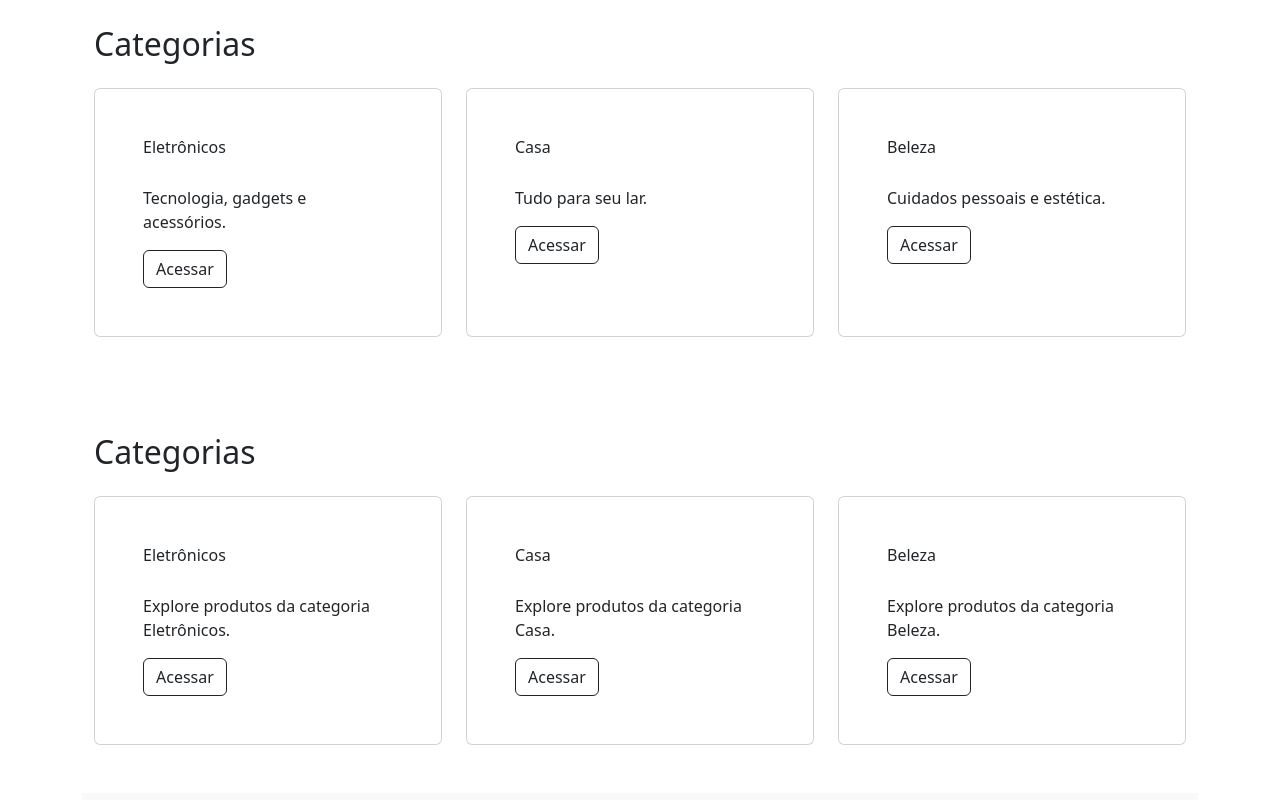
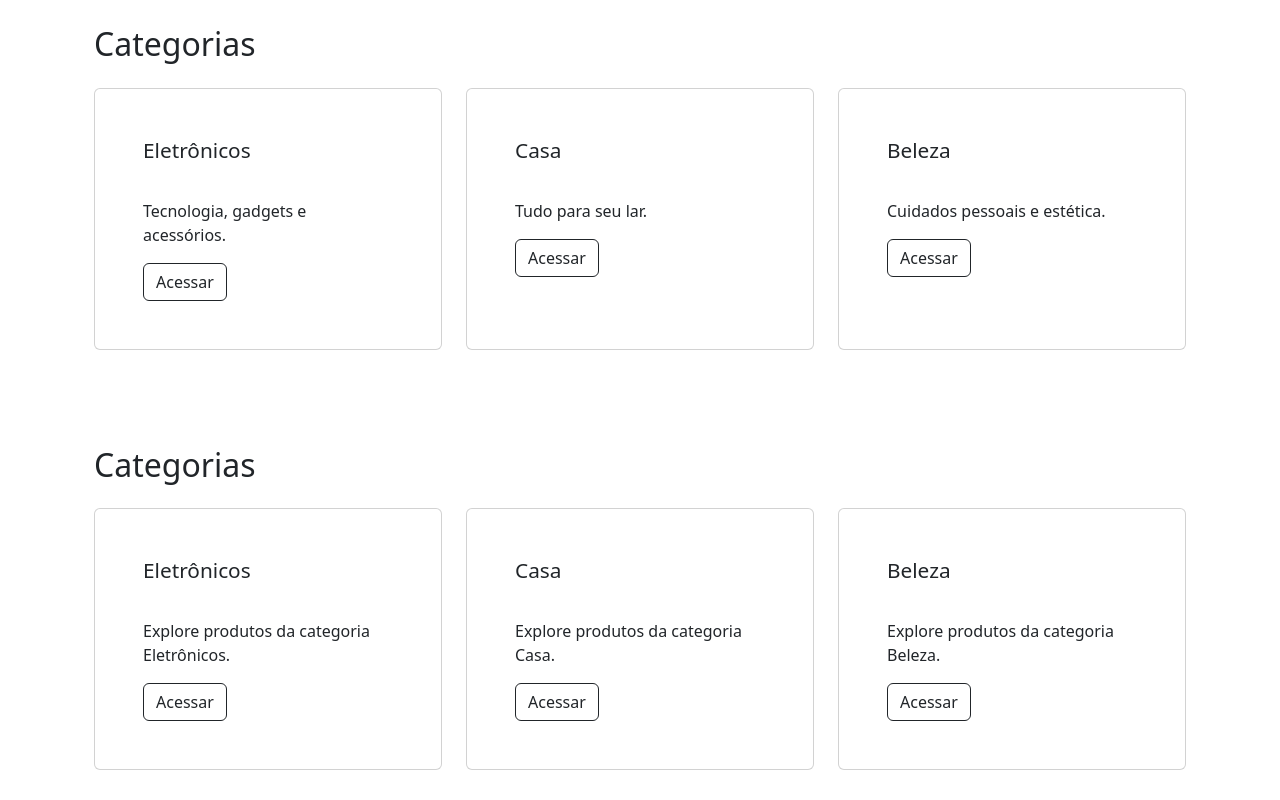
Before and after one commit to dcs30000/landingPage-reactjsBootstrap, a React (Vite) app: page / in a window 1280 px wide. Shown: the part 800-1600 px from the top of the page. Built offline with nearby package versions, Linux system fonts and the light colour scheme.

Commit message:
aumentei o tamanho da fonte do titulo dos cards (card-title)

```diff
--- a/src/pages/Home/Home.css
+++ b/src/pages/Home/Home.css
@@ -133,7 +133,7 @@
 
 /* TÍTULOS DOS PRODUTOS */
 .card-title {
-  font-size: 1rem;
+  font-size: 1.3rem;
   line-height: 1.3;
   min-height: 2.6em; /* força altura igual */
   overflow: hidden;
```
